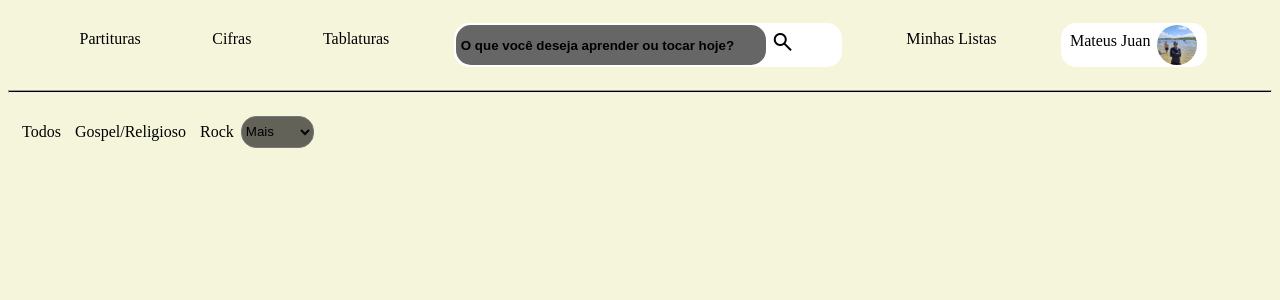
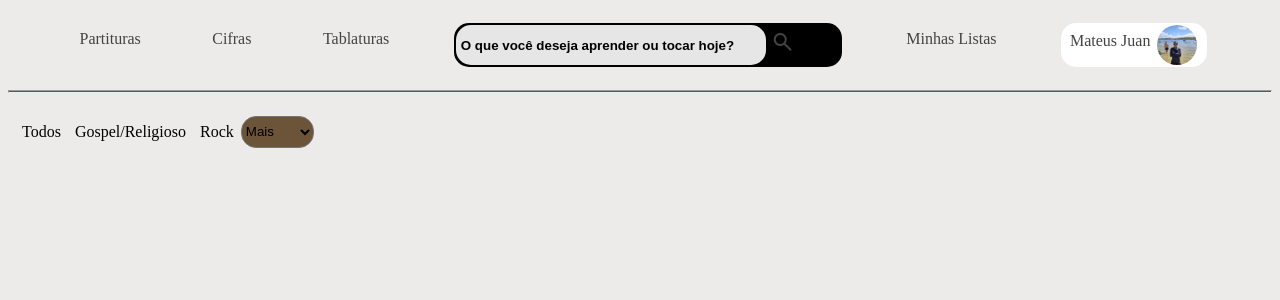
Before and after one commit to MateusJuan/art-music, a Flask app: page / in a window 1280 px wide. Shown: the top 300 px of the page. Run offline with Flask 3, Linux system fonts and the light colour scheme; a user stored in the database is signed in.

Commit message:
28/11/2024

```diff
--- a/static/css/index.css
+++ b/static/css/index.css
@@ -1,3 +1,15 @@
+/*Modo CLaro*/
+:root{
+    --fundo_de_tela:rgb(236,235,233);
+    --botao_1:rgb(176,152,111);
+    --botao_2:rgb(107,84,56);
+    --texto_principal:rgb(69,67,66);
+    --texto_secundario:rgb(107,84,56);
+    --text_botao:rgb(236,235,233);
+    --texto_neuto_1:rgb(255,255,255);
+    --texto_neutro_2:rgb(0, 0, 0);
+}
+
 .material-symbols-outlined {
     font-variation-settings:
     'FILL' 0,
@@ -6,18 +18,18 @@
     'opsz' 24
   }
   body{
-      font-family: 'Times New Roman', Times, serif;
-      align-items: center;
-      text-align: center;
-      justify-content: center;
-      background-color:beige;
-      color: black;
-  }
+    font-family: 'Times New Roman', Times, serif;
+    align-items: center;
+    text-align: center;
+    justify-content: center;
+    background-color:var(--fundo_de_tela);
+    color: var(--texto_neutro_2);
+}
   #abas_a1{
       align-items: left;
   }
   hr{
-      background-color: black;
+      background-color: var(--botao_2);
       height: 0.5px;
   }
   .abas_ul,li{
@@ -33,9 +45,9 @@
       cursor: pointer;
   }
   .tipos_li:hover{
-      background-color: #746b60;
+      background-color: var(--botao_2);
       border-radius: 15px;
-      color: black;
+      color: var(--texto_neuto_1);
       padding: 5px;
   }
   #id{
@@ -43,18 +55,18 @@
   }
   a{
       text-decoration: none;
-      color: black;
+      color: var(--texto_principal);
       cursor: pointer;
   }
   .abas:hover{
-      background-color: #746b60;
+      background-color: var(--botao_2);
       border-radius: 15px;
-      color: black;
+      color: var(--texto_neuto_1);
       padding: 5px;
       font-weight: bold;
   }
   input{
-      background-color: rgba(0, 0, 0, 0.6);
+      background-color: rgba(255, 255, 255, 0.9);
       border: none;
       border-radius: 15px;
       padding: 5px;
@@ -67,12 +79,12 @@
   }
   .abas_pesquisar{
       display: flex;
-      background-color: rgba(255, 255, 255, 1);
+      background-color: rgba(0, 0, 0, 1);
       border-radius: 15px;
       padding:2px;
   }
   select{
-      background-color: rgba(0, 0, 0, 0.6);
+      background-color:var(--botao_2);
       border-radius: 15px;
       cursor: pointer;
   }
@@ -91,7 +103,7 @@
   }
 
   table,thead,tr,td{
-      border: 1px solid black;
+      border: 1px solid var(--texto_neutro_2);
       border-radius: 5px;
       font-size: 30px;
   }
@@ -116,3 +128,12 @@
     object-fit: cover;
     margin-right: 8px;
 }
+#submit{
+    color: var(--text_botao);
+    font-weight: bold;
+    cursor: pointer;
+    background-color: var(--botao_2);
+    border-radius: 15px;
+    border:none;
+    padding: 5px;
+}
--- a/templates/perfil.html
+++ b/templates/perfil.html
@@ -21,7 +21,7 @@
     <form action="{{ url_for('upload_foto') }}" method="POST" enctype="multipart/form-data">
     <label for="foto_perfil">Escolha uma foto de perfil:</label><br>
     <input type="file" name="foto_perfil" accept="image/*">
-    <button type="submit">Enviar Foto</button>
+    <button type="submit" id="submit">Enviar Foto</button>
 </form>
 
     {% if nome %}
```
